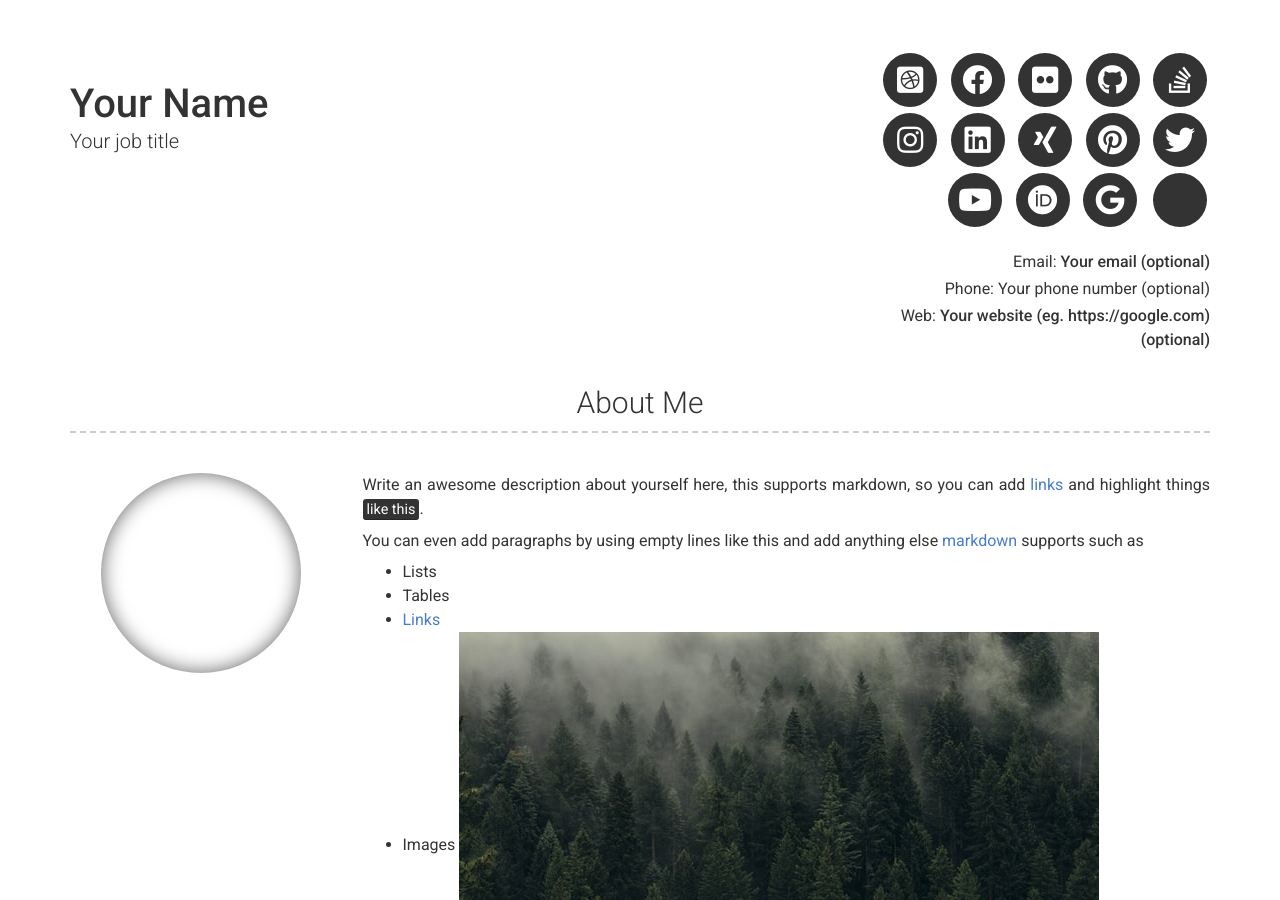
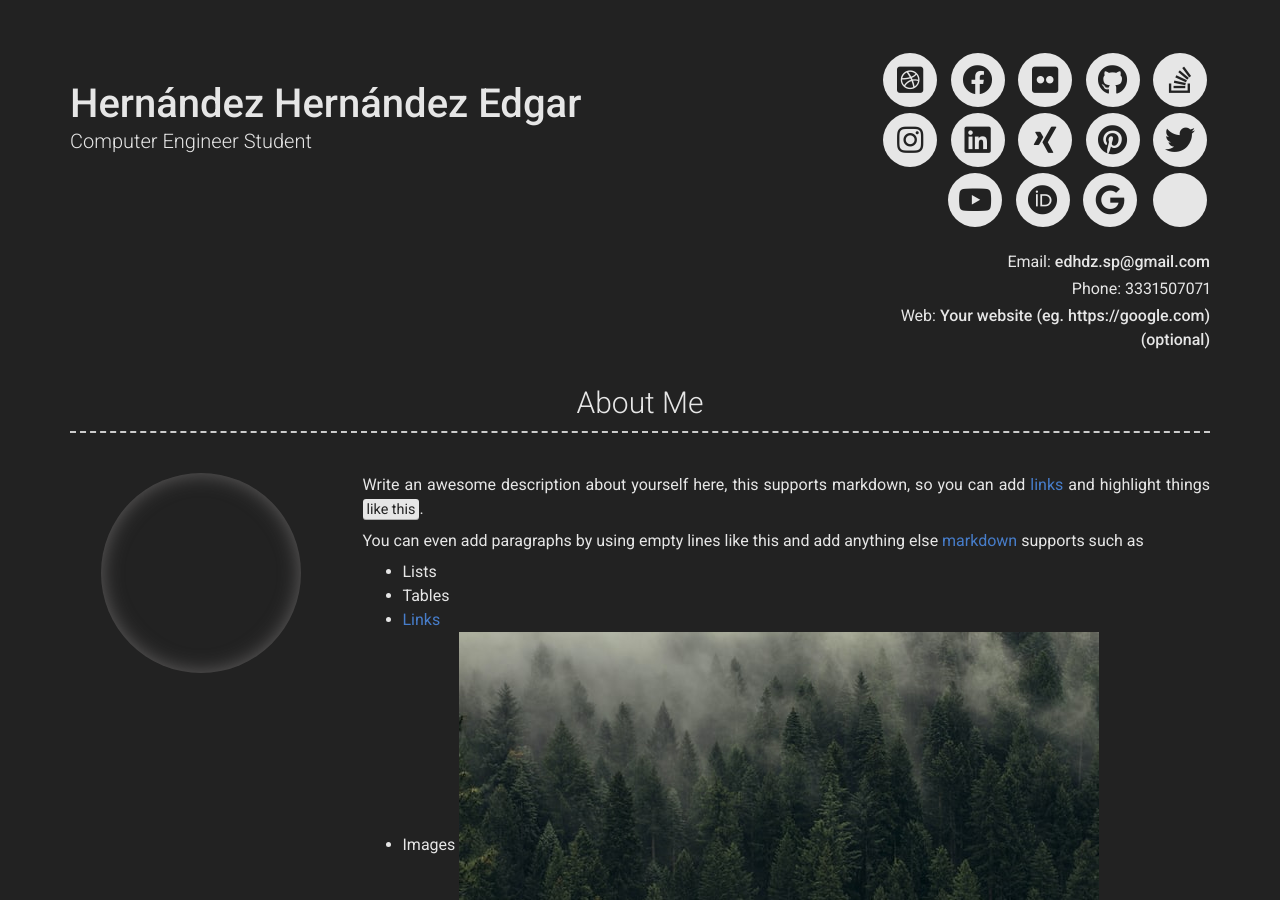
Before and after one commit to Edhddz/Edhddz.github.io, a Jekyll site: the page built from index.md, in a window 1280 px wide and 900 px high. Built offline with Jekyll 4.4.1, drawn with Linux system fonts in a browser that asks for light colours; nearby versions of some CDN libraries; some of the changed text lies outside the part shown.

Commit message:
Basic data added

```diff
--- a/_config.yml
+++ b/_config.yml
@@ -6,21 +6,21 @@ repository: Git repository where your resume will be hosted, only required if yo
 version: 2
 
 # Personal info
-name: Your Name
-title: Your job title
-email: Your email (optional)
+name: Hernández Hernández Edgar
+title: Computer Engineer Student
+email: edhdz.sp@gmail.com
 # email_title: Email (Email title override)
-phone: Your phone number (optional)
+phone: 3331507071
 # phone_title: Phone (Phone title override)
 website: Your website (eg. https://google.com)(optional)
 # website_title: Web (Website title override)
 
 # Dark Mode (true/false/never)
-darkmode: false
+darkmode: true
 
 # Social links
 twitter_username: jekyllrb
-github_username:  jekyll
+github_username:  Edhddz
 stackoverflow_username: "00000001"
 dribbble_username: jekyll
 facebook_username: jekyll
```
